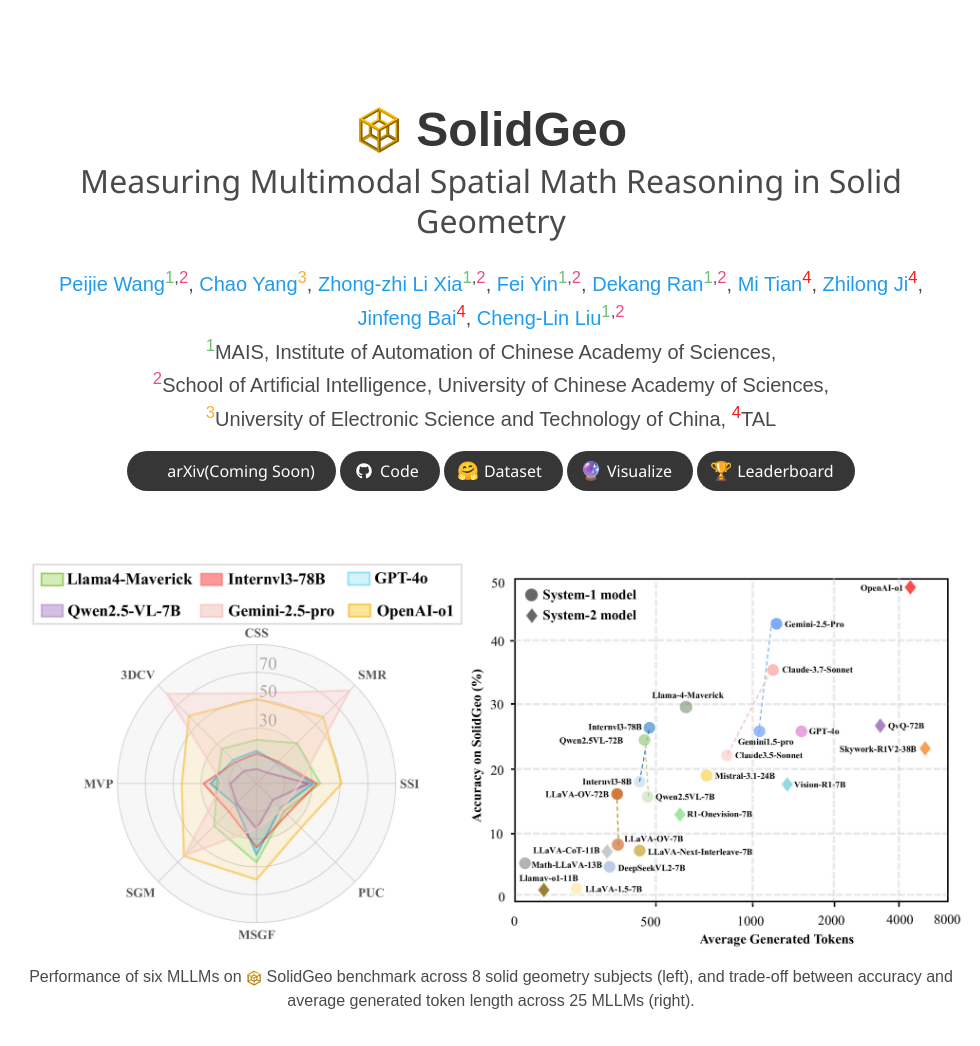
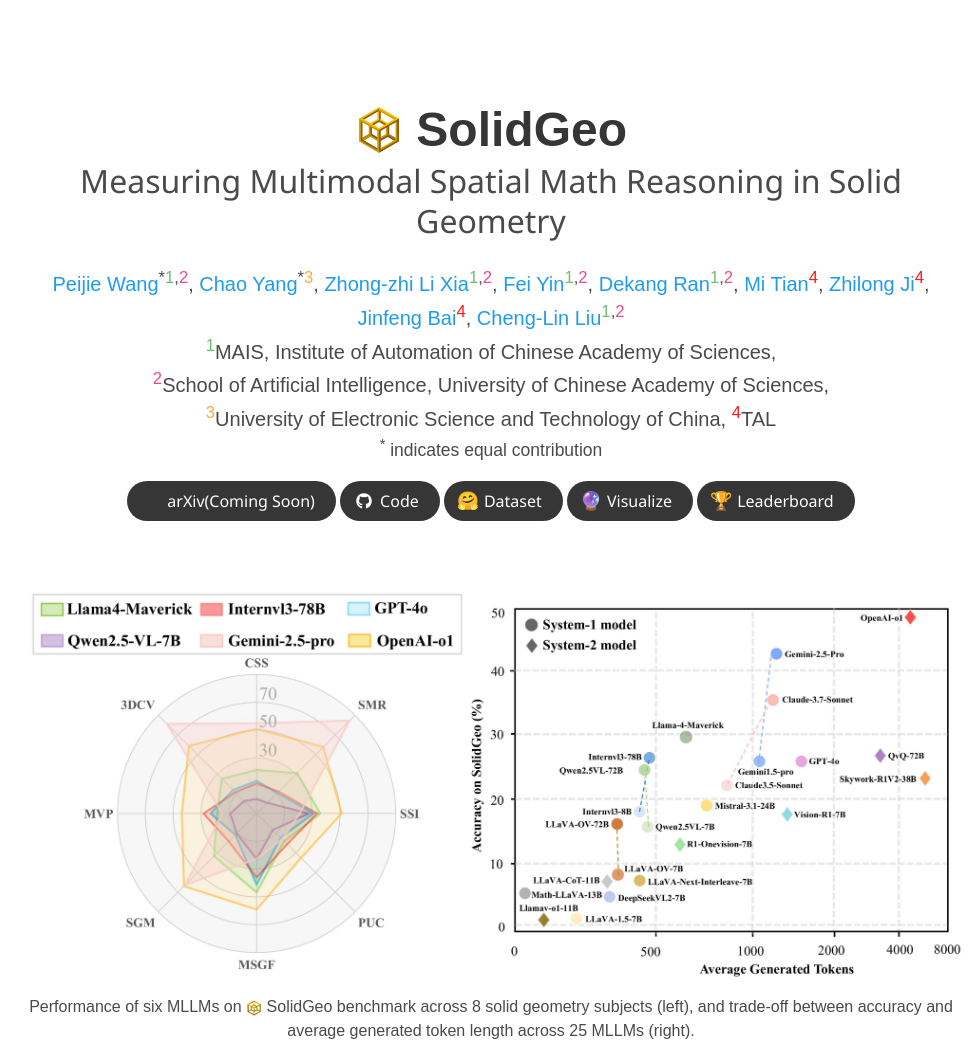
Before and after one commit to SolidGeo/SolidGeo.github.io, a plain HTML site: page index.html in a window 1280 px wide. Shown: the top 1046 px of the page, without its empty margins (149-1129 px from the left). Drawn offline with nearby package versions, Linux system fonts and the light colour scheme; some icons are missing; a web font is replaced by a local one.

Commit message:
Update index.html

```diff
--- a/index.html
+++ b/index.html
@@ -135,10 +135,12 @@
             </h2>
             <div class="is-size-5 publication-authors">
               <span class="author-block">
-                <a href="https://scholar.google.com.hk/citations?user=jUitttEAAAAJ&hl=zh-CN">Peijie Wang</a><sup
-                  style="color:#6fbf73;">1</sup><sup>,</sup><sup style="color:#ed4b82">2</sup>,</span>
+                <a href="https://scholar.google.com.hk/citations?user=jUitttEAAAAJ&hl=zh-CN">Peijie
+                  Wang</a><sup>*</sup><sup style="color:#6fbf73;">1</sup><sup>,</sup><sup
+                  style="color:#ed4b82">2</sup>,</span>
               <span class="author-block">
-                <a href="https://github.com/HarryYancy/">Chao Yang</a><sup style="color:#ffac33">3</sup>,</span>
+                <a href="https://github.com/HarryYancy/">Chao Yang</a><sup>*</sup><sup
+                  style="color:#ffac33">3</sup>,</span>
               <span class="author-block">
                 <a
                   href="https://scholar.google.com/citations?hl=zh-CN&user=wmaFBB8AAAAJ&view_op=list_works&gmla=AILGF5VZGzlvg7KWpgPsP9gYYntVWry1lT5NUfZgxCPLI6AMhtV_zWym2UuHYys39tnwv_dZR3RhFgAqJclcW9DXPNjjeU1R9kf0RrRZuhsKegrpQOvM9L1NoOLxSJM0vaSyrcF-">Zhong-zhi
@@ -177,6 +179,7 @@
               <span class="author-block"><sup style="color:#ffac33">3</sup>University of Electronic Science and
                 Technology of China,</span>
               <span class="author-block"><sup style="color:#f41c1c">4</sup>TAL</span><br>
+              <span class="author-block"><small><sup>*</sup> indicates equal contribution</small></span>
               <!-- <span class="paper-block"><b style="color:#f41c1c">ICLR 2024 Oral</b> (85 in 7304, 1.2%)</span> -->
             </div>
 
```
